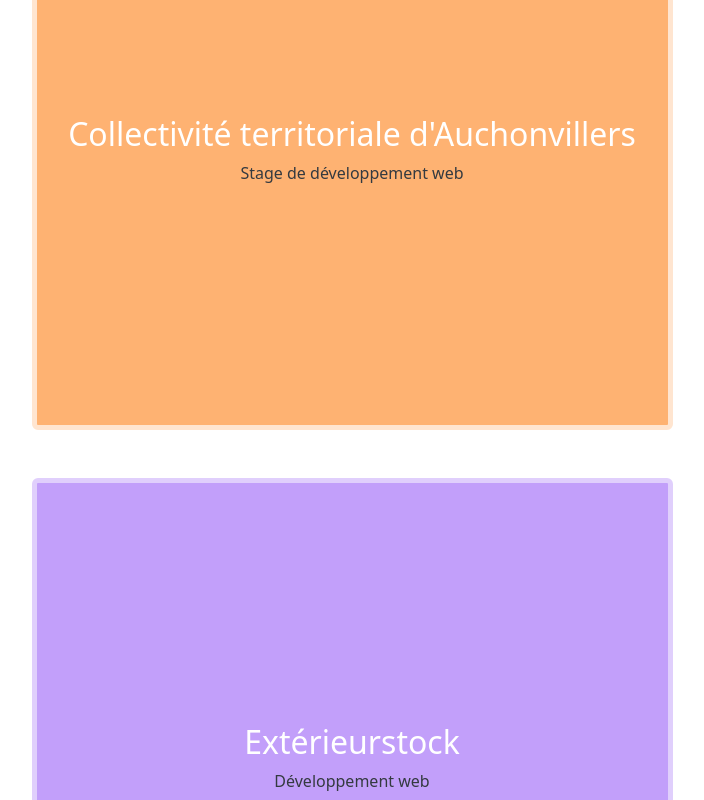
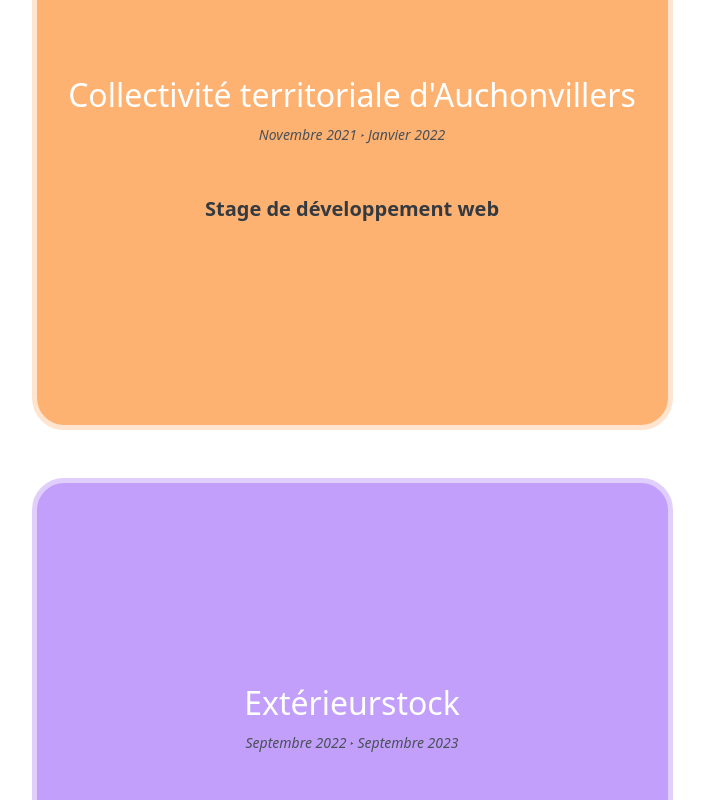
Before and after one commit to samier-fabien/samier_fabien_cv, a React (Vite) app: page /experiences in a window 1280 px wide. Shown: the part 740-1540 px from the top of the page, without its empty margins (288-992 px from the left). Built offline with nearby package versions, Linux system fonts and the light colour scheme.

Commit message:
Ajout des dates + stylisation

```diff
--- a/src/components/DoubleSidedCard.jsx
+++ b/src/components/DoubleSidedCard.jsx
@@ -30,10 +30,10 @@ export default function DoubleSidedCard({ children, otherFace, cardClasses = ""
   return (
     <div
       ref={cardRef}
-      className={`card h-100 double-sided-card ${cardClasses}`}
+      className={`card h-100 double-sided-card rounded-5 ${cardClasses}`}
       onClick={handleMouseClick}
     >
-      <div className="card-body">{content ? content : ""}</div>
+      {content ? content : ""}
     </div>
   );
 }
--- a/src/routes/Experiences.jsx
+++ b/src/routes/Experiences.jsx
@@ -23,7 +23,7 @@ export default function Experiences() {
             otherFace={
               <div className="d-flex align-items-center justify-content-center h-100">
                 <ul className="card-text list-group list-group-flush border-color-white">
-                  <li className="bg-orange-300 list-group-item  border-orange-100">
+                  <li className="bg-orange-300 list-group-item  border-orange-100 text-gray-800">
                     Développement d'une application web pour la commune
                   </li>
                   <li className="bg-orange-300 list-group-item border-orange-100 text-gray-800">
@@ -46,9 +46,16 @@ export default function Experiences() {
             }
             cardClasses="bg-orange-300 border-5 border-orange-100"
           >
-            <div className="d-flex flex-column align-items-center justify-content-center h-100">
-              <h2 className="card-title text-white">Collectivité territoriale d'Auchonvillers</h2>
-              <p className="card-text text-gray-800">Stage de développement web</p>
+            <div className="card-body">
+              <div className="d-flex flex-column align-items-center justify-content-center h-100">
+                <h2 className="card-title text-white">Collectivité territoriale d'Auchonvillers</h2>
+                <p className=" text-gray-700 mb-5">
+                  <em>
+                    <small>Novembre 2021 ꭫ Janvier 2022</small>
+                  </em>
+                </p>
+                <p className="card-text text-gray-800 lead fw-bold">Stage de développement web</p>
+              </div>
             </div>
           </DoubleSidedCard>
         </div>
@@ -95,7 +102,12 @@ export default function Experiences() {
           >
             <div className="d-flex flex-column align-items-center justify-content-center h-100">
               <h2 className="card-title text-white">Extérieurstock</h2>
-              <p className="card-text text-gray-800">Développement web</p>
+              <p className=" text-gray-700 mb-5">
+                <em>
+                  <small>Septembre 2022 ꭫ Septembre 2023</small>
+                </em>
+              </p>
+              <p className="card-text text-gray-800 lead fw-bold">Développement web</p>
             </div>
           </DoubleSidedCard>
         </div>
```
